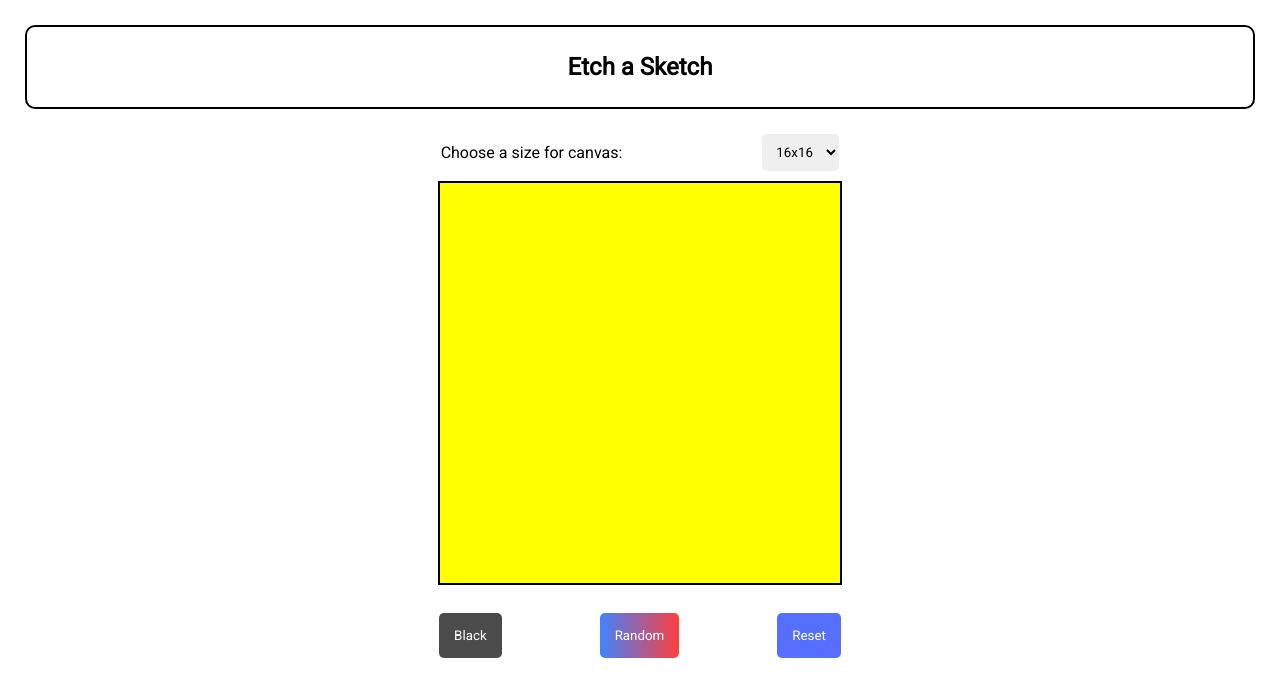
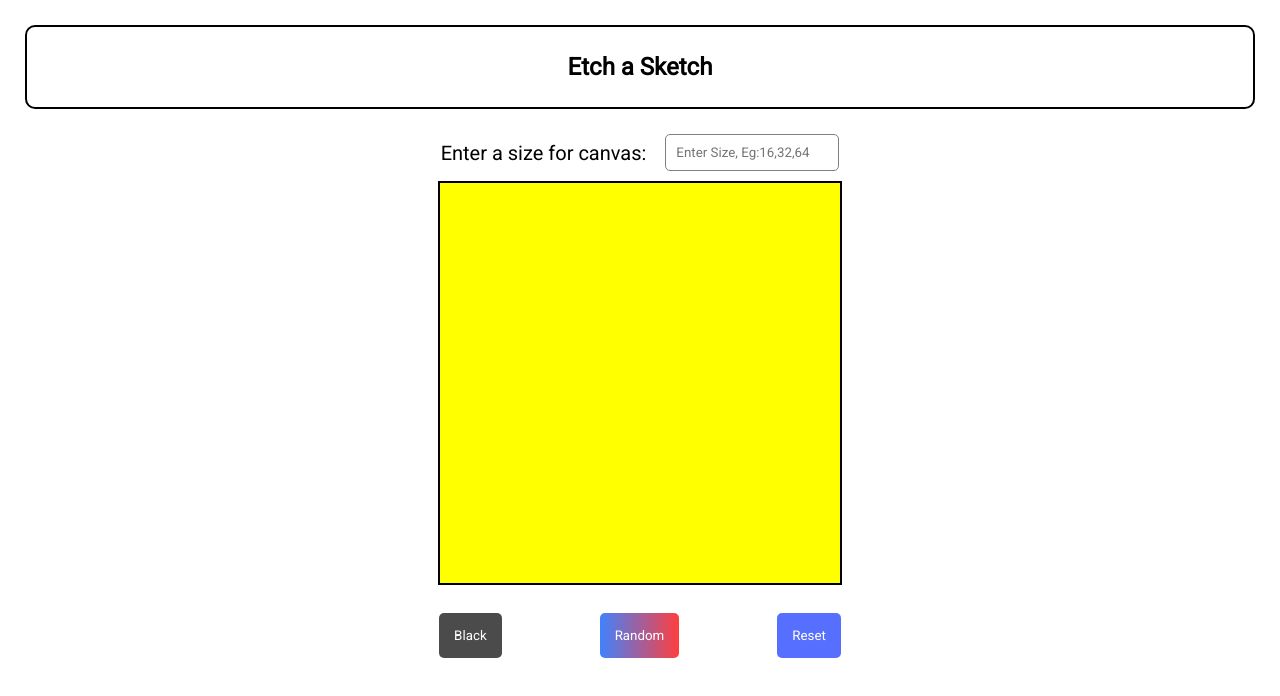
Before and after one commit to 1paramveer/Etch-a-sketch, a plain HTML site: page index.html in a window 1280 px wide. Drawn offline with Linux system fonts and the light colour scheme.

Commit message:
added input for divs size

```diff
--- a/index.html
+++ b/index.html
@@ -13,12 +13,8 @@
       <h1>Etch a Sketch</h1>
     </header>
     <div class="selectSize">
-      <label for="size">Choose a size for canvas:</label>
-      <select name="size">
-        <option value="16x16">16x16</option>
-        <option value="32x32">32x32</option>
-        <option value="64x64">64x64</option>
-      </select>
+      <label for="size">Enter a size for canvas:</label>
+      <input placeholder="Enter Size, Eg:16,32,64" />
     </div>
     <div class="canvas"></div>
     <footer>
--- a/script.js
+++ b/script.js
@@ -1,5 +1,11 @@
 document.addEventListener("DOMContentLoaded", () => {
   createBoard(16);
+});
+
+let sizeOption = document.querySelector("input");
+sizeOption.addEventListener("change", () => {
+  let selectedSize = sizeOption.value;
+  createBoard(selectedSize);
 });
 
 function createBoard(size) {
--- a/style.scss
+++ b/style.scss
@@ -23,18 +23,16 @@ header {
 }
 
 .selectSize {
+  font-size: 20px;
   display: flex;
   align-items: center;
   justify-content: center;
 
-  label {
-    margin-right: 140px;
-  }
-
-  select {
+  input {
+    padding: 10px;
+    border: 1px solid grey;
     border-radius: 5px;
-    padding: 10px;
-    border: none;
+    margin-left: 19px;
   }
 }
 
```
Also changed, not shown: css/style.css.
